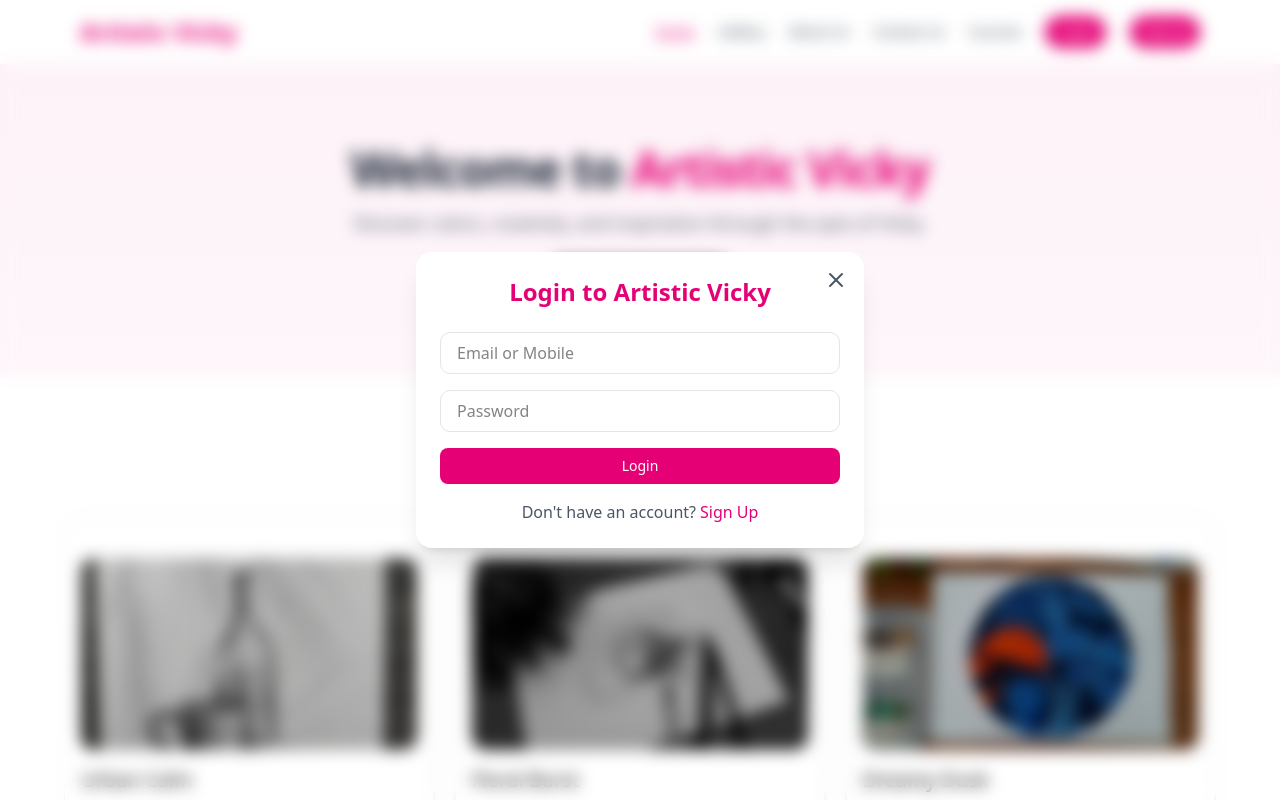
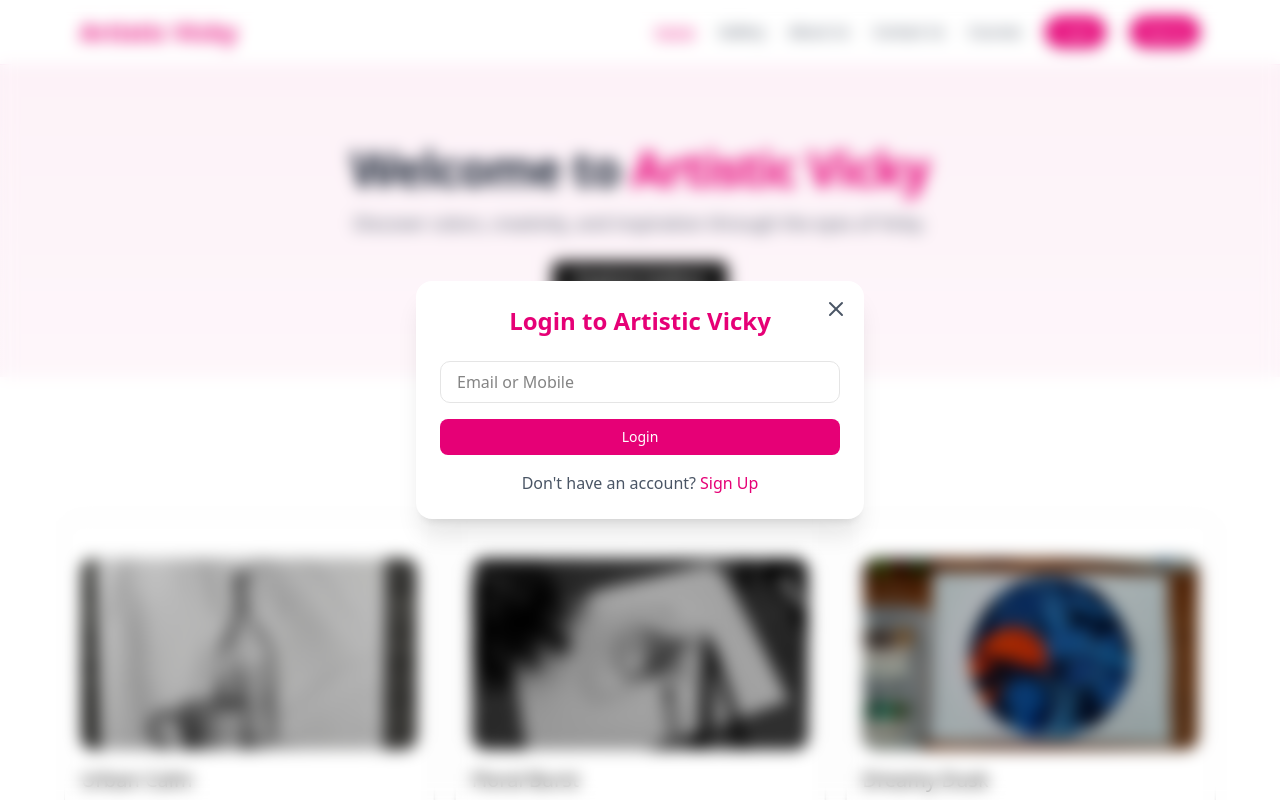
Before and after one commit to rahul-kapgate/artwithvicky-frontend, a React (Vite) app: page / in a window 1280 px wide. Both pictures are taken after a click on the button "Login". Shown: the top 800 px of the page. Built offline with nearby package versions, Linux system fonts and the light colour scheme.

Commit message:
Remove password input field and associated error handling from AuthModal component to streamline user authentication process.

```diff
--- a/src/pages/AuthModal.tsx
+++ b/src/pages/AuthModal.tsx
@@ -269,17 +269,7 @@
               )}
             </>
           )}
-          <input
-            name="password"
-            type="password"
-            placeholder="Password"
-            value={formData.password}
-            onChange={handleChange}
-            className="w-full px-4 py-2 border rounded-lg"
-          />
-          {errors.password && (
-            <p className="text-red-500 text-sm">{errors.password}</p>
-          )}
+
 
           <Button
             type="submit"
```
